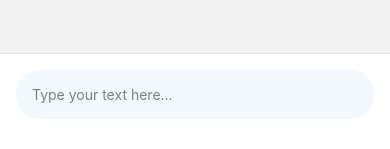
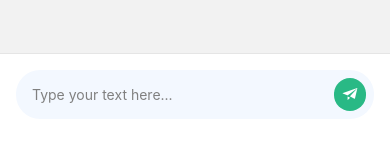
Before and after one commit to pedrorubinger/lingo-app, a React Native app: screen /Translator in a window 390 px wide. Shown: the part 671-820 px from the top of the page. Built offline with nearby package versions, Linux system fonts and the light colour scheme.

Commit message:
style: adjust input and input appended button styles

```diff
--- a/src/components/Input/index.tsx
+++ b/src/components/Input/index.tsx
@@ -1,10 +1,21 @@
 import React from "react"
-import { TextInputProps } from "react-native"
+import {
+  GestureResponderEvent,
+  TextInputProps,
+  TouchableOpacityProps,
+} from "react-native"
+import { Entypo } from "@expo/vector-icons"
 
+import { InputSizeName, RadiusName, Theme } from "@styles/index"
 import { Typography } from "@components/index"
-import { StyledInput } from "@components/Input/styles"
-import { InputSizeName } from "@styles/input"
-import { RadiusName } from "@styles/radius"
+import { Box, StyledInput, SubmitBtn } from "@components/Input/styles"
+
+const { colors } = Theme
+
+interface Button {
+  onPress?: ((event: GestureResponderEvent) => void) | undefined
+  btnProps?: Omit<TouchableOpacityProps, "onPress">
+}
 
 interface Props extends TextInputProps {
   label?: string
@@ -25,6 +36,7 @@ interface Props extends TextInputProps {
    * @default "lg"
    */
   borderRadius?: RadiusName
+  button?: Button
 }
 
 export const Input: React.FC<Props> = ({
@@ -33,19 +45,21 @@ export const Input: React.FC<Props> = ({
   label,
   size,
   width,
+  button,
   ...rest
 }) => {
   return (
     <>
       {!!label && <Typography>{label}</Typography>}
-      <StyledInput
-        {...rest}
-        borderRadius={borderRadius}
-        width={width}
-        size={size}
-      >
-        {children}
-      </StyledInput>
+      <Box borderRadius={borderRadius} width={width} size={size}>
+        <StyledInput {...rest}>{children}</StyledInput>
+
+        {!!button && (
+          <SubmitBtn size={size} onPress={button.onPress} {...button.btnProps}>
+            <Entypo name="paper-plane" size={16} color={colors.white} />
+          </SubmitBtn>
+        )}
+      </Box>
     </>
   )
 }
--- a/src/components/Input/styles.ts
+++ b/src/components/Input/styles.ts
@@ -4,24 +4,52 @@ import { InputSize, InputSizeName, RadiusName, Theme } from "@styles/index"
 
 const { colors, radius, spacing, fonts, inputSize } = Theme
 
-interface StyledInputProps {
+interface BoxProps {
   width?: string
   size?: InputSizeName
   borderRadius?: RadiusName
 }
 
+const getPadding = (size?: InputSizeName): number => {
+  return (
+    InputSize[size as keyof typeof InputSize]?.padding ?? inputSize.md.padding
+  )
+}
+
+export const Box = styled.View<BoxProps>`
+  width: ${({ width = "auto" }) => width};
+  padding: ${({ size }) => getPadding(size)}px;
+
+  font-size: ${({ size }) =>
+    InputSize[size as keyof typeof InputSize]?.fontSize ??
+    inputSize.md.fontSize}px;
+
+  border-radius: ${({ borderRadius = radius.lg }) => borderRadius}px;
+  background-color: ${colors.blue80};
+
+  flex-direction: row;
+  justify-content: space-between;
+`
+
+interface StyledInputProps extends Pick<BoxProps, "size"> {}
+
 export const StyledInput = styled.TextInput.attrs({
   placeholderTextColor: colors.grey500,
 })<StyledInputProps>`
-  padding: ${({ size }) =>
-    InputSize[size as keyof typeof InputSize]?.padding ??
-    inputSize.md.padding}px;
-  font-size: ${({ size }) =>
-    InputSize[size as keyof typeof InputSize]?.fontSize ??
-    inputSize.md.fontSize}px;
-  width: ${({ width = "auto" }) => width};
+  flex: 1;
 
-  background-color: ${colors.blue80};
+  margin-right: ${spacing.sm * 4}px;
+`
 
-  border-radius: ${({ borderRadius = radius.lg }) => borderRadius}px;
+interface SubmitBtnProps extends Pick<BoxProps, "size"> {}
+
+export const SubmitBtn = styled.TouchableOpacity<SubmitBtnProps>`
+  border-radius: ${radius.lg}px;
+  padding: ${spacing.sm}px;
+
+  background-color: ${colors.green400};
+
+  position: absolute;
+  right: ${spacing.sm}px;
+  top: ${({ size }) => getPadding(size) / 2}px;
 `
--- a/src/modules/dashboard/screens/translator/index.tsx
+++ b/src/modules/dashboard/screens/translator/index.tsx
@@ -53,7 +53,10 @@ export const Translator: React.FC<Props> = () => {
 
       <Footer>
         <FooterContent>
-          <Input placeholder="Type your text here..." onChange={() => {}} />
+          <Input
+            placeholder="Type your text here..."
+            button={{ onPress: () => console.log("PRESSED") }}
+          />
         </FooterContent>
       </Footer>
     </>
```
